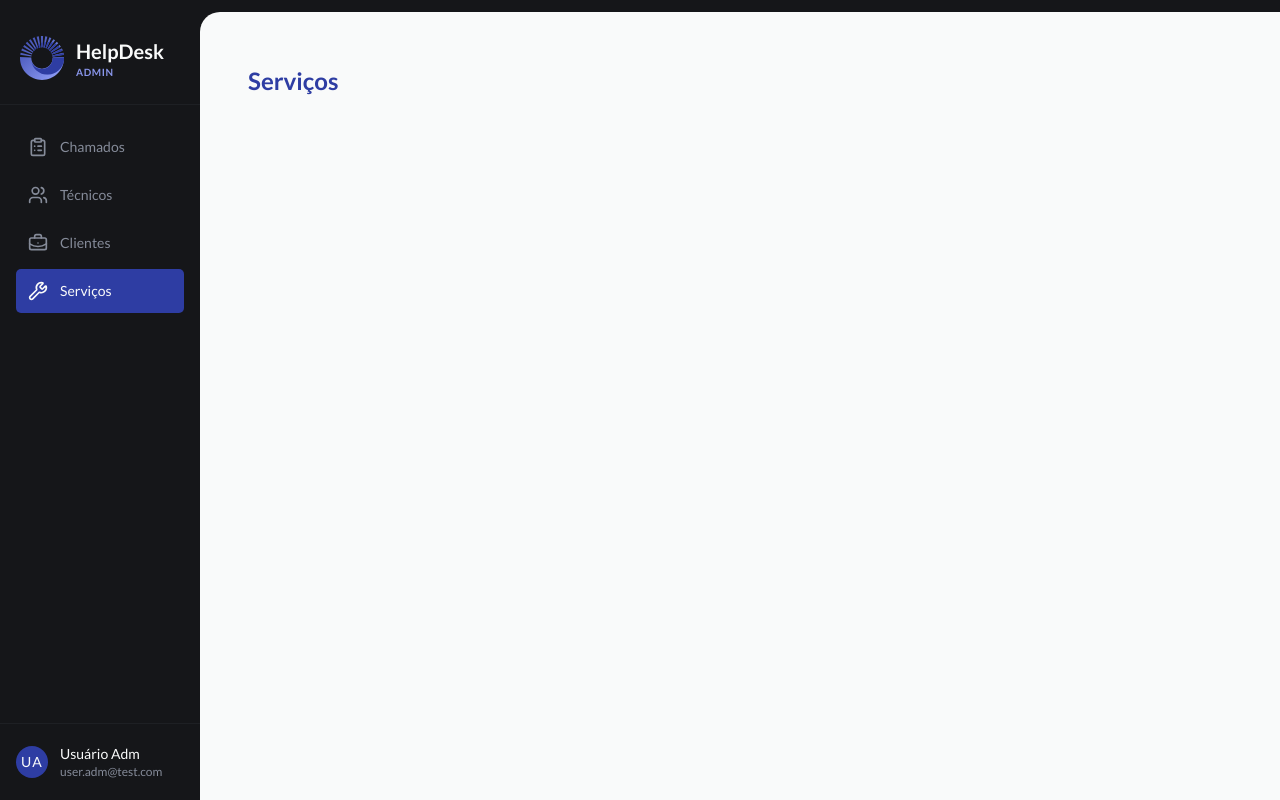
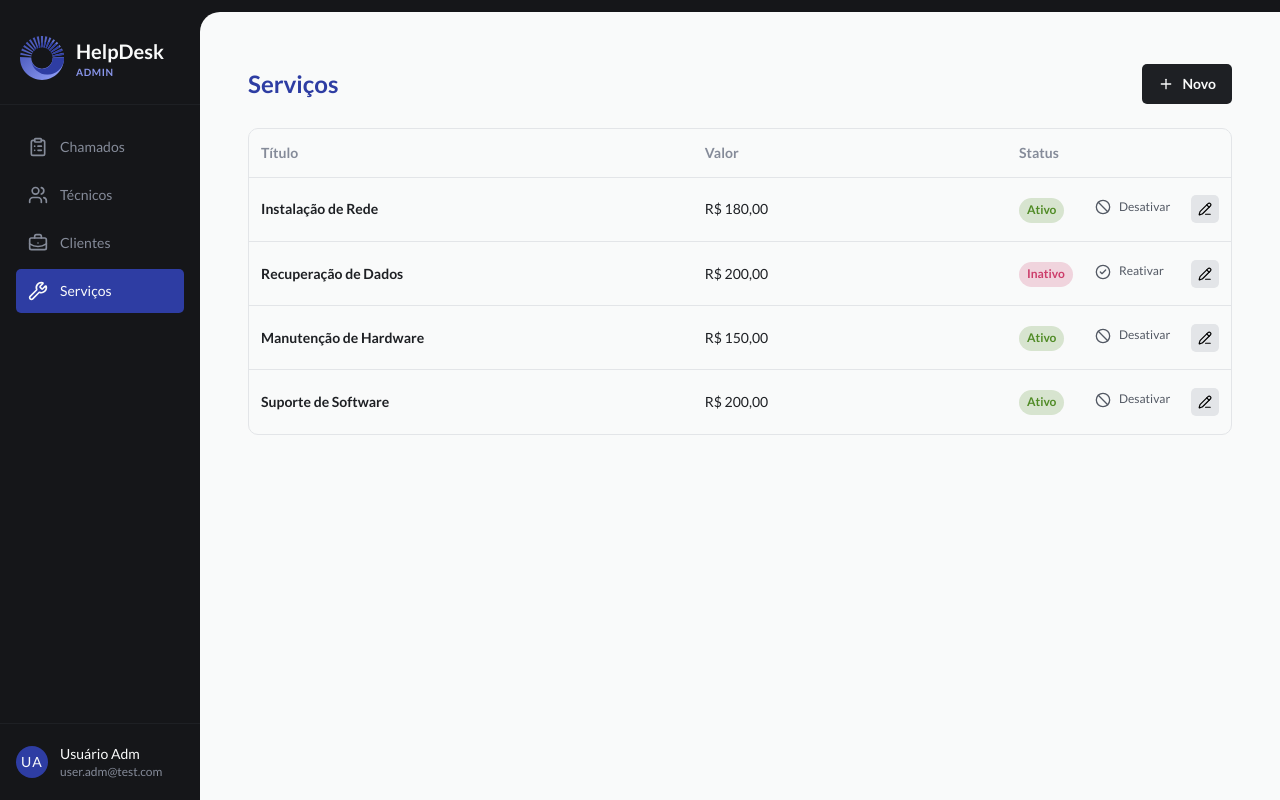
Before and after one commit to LuizGuimaraesz/helpdesk-web, a React (Vite) app: page /services in a window 1280 px wide. Built offline with nearby package versions, Linux system fonts and the light colour scheme; no server answers.

Commit message:
feat: implement services management with ServiceRow and ServicesList components

```diff
--- /dev/null
+++ b/src/components/services/ServiceRow.tsx
@@ -0,0 +1,64 @@
+import { Ban, CircleCheck, PencilLine } from "lucide-react";
+import type { Service } from "../../types/service";
+import { formatAmount } from "../../utils/formatAmount";
+import { ServiceStatus } from "./ServiceStatus";
+
+type ServiceRowProps = {
+  service: Service;
+  isUpdatingStatus?: boolean;
+  onEdit?: (service: Service) => void;
+  onToggleStatus?: (service: Service) => Promise<void>;
+};
+
+export function ServiceRow({
+  service,
+  isUpdatingStatus = false,
+  onEdit,
+  onToggleStatus,
+}: ServiceRowProps) {
+  return (
+    <tr className="border-border h-16 border-b last:border-b-0">
+      <td className="text-foreground min-w-0 px-3 text-sm leading-[1.4] font-bold">
+        <p className="truncate">{service.title}</p>
+      </td>
+
+      <td className="text-foreground px-3 text-sm leading-[1.4] whitespace-nowrap">
+        {formatAmount(service.amount)}
+      </td>
+
+      <td className="px-3">
+        <ServiceStatus active={service.active} />
+      </td>
+
+      <td className="px-3">
+        <button
+          type="button"
+          disabled={isUpdatingStatus}
+          className="text-muted hover:text-foreground focus-visible:outline-brand inline-flex cursor-pointer items-center gap-2 rounded-sm text-xs leading-[1.4] whitespace-nowrap transition-colors focus-visible:outline-2 focus-visible:outline-offset-2 disabled:cursor-not-allowed disabled:opacity-50"
+          aria-label={`${service.active ? "Desativar" : "Reativar"} o serviço ${service.title}`}
+          onClick={
+            onToggleStatus ? () => onToggleStatus(service) : undefined
+          }
+        >
+          {service.active ? (
+            <Ban aria-hidden="true" className="size-4 shrink-0" />
+          ) : (
+            <CircleCheck aria-hidden="true" className="size-4 shrink-0" />
+          )}
+          {service.active ? "Desativar" : "Reativar"}
+        </button>
+      </td>
+
+      <td className="px-3 text-center">
+        <button
+          type="button"
+          className="bg-border hover:bg-secondary-hover focus-visible:outline-brand mx-auto flex size-7 cursor-pointer items-center justify-center overflow-hidden rounded-[5px] transition-colors focus-visible:outline-2 focus-visible:outline-offset-2"
+          aria-label={`Editar o serviço ${service.title}`}
+          onClick={onEdit ? () => onEdit(service) : undefined}
+        >
+          <PencilLine aria-hidden="true" className="size-3.5" />
+        </button>
+      </td>
+    </tr>
+  );
+}
--- /dev/null
+++ b/src/components/services/ServiceStatus.tsx
@@ -0,0 +1,17 @@
+type ServiceStatusProps = {
+  active: boolean;
+};
+
+export function ServiceStatus({ active }: ServiceStatusProps) {
+  return (
+    <span
+      className={`inline-flex items-center justify-center rounded-full px-2 py-1 text-xs leading-[1.4] font-bold whitespace-nowrap ${
+        active
+          ? "bg-status-closed-background text-status-closed"
+          : "bg-status-open-background text-status-open"
+      }`}
+    >
+      {active ? "Ativo" : "Inativo"}
+    </span>
+  );
+}
--- /dev/null
+++ b/src/components/services/ServicesList.tsx
@@ -0,0 +1,64 @@
+import type { Service } from "../../types/service";
+import { ServiceRow } from "./ServiceRow";
+
+type ServicesListProps = {
+  services: Service[];
+  updatingServiceId?: string | null;
+  onEditService?: (service: Service) => void;
+  onToggleServiceStatus?: (service: Service) => Promise<void>;
+};
+
+export function ServicesList({
+  services,
+  updatingServiceId,
+  onEditService,
+  onToggleServiceStatus,
+}: ServicesListProps) {
+  return (
+    <div className="border-border w-full min-w-0 max-w-full overflow-x-auto rounded-[10px] border">
+      <table className="w-full min-w-[760px] table-fixed border-collapse">
+        <caption className="sr-only">Lista de serviços</caption>
+
+        <colgroup>
+          <col />
+          <col className="w-[32%]" />
+          <col className="w-[76px]" />
+          <col className="w-24" />
+          <col className="w-[52px]" />
+        </colgroup>
+
+        <thead>
+          <tr className="border-border text-placeholder h-12 border-b text-left text-sm leading-[1.4] font-bold">
+            <th scope="col" className="px-3">
+              Título
+            </th>
+            <th scope="col" className="px-3">
+              Valor
+            </th>
+            <th scope="col" className="px-3">
+              Status
+            </th>
+            <th scope="col">
+              <span className="sr-only">Alterar status</span>
+            </th>
+            <th scope="col">
+              <span className="sr-only">Editar</span>
+            </th>
+          </tr>
+        </thead>
+
+        <tbody>
+          {services.map((service) => (
+            <ServiceRow
+              key={service.id}
+              service={service}
+              isUpdatingStatus={service.id === updatingServiceId}
+              onEdit={onEditService}
+              onToggleStatus={onToggleServiceStatus}
+            />
+          ))}
+        </tbody>
+      </table>
+    </div>
+  );
+}
--- /dev/null
+++ b/src/data/services.ts
@@ -0,0 +1,28 @@
+import type { Service } from "../types/service";
+
+export const servicesMock: Service[] = [
+  {
+    id: "network-installation",
+    title: "Instalação de Rede",
+    amount: "180.00",
+    active: true,
+  },
+  {
+    id: "data-recovery",
+    title: "Recuperação de Dados",
+    amount: "200.00",
+    active: false,
+  },
+  {
+    id: "hardware-maintenance",
+    title: "Manutenção de Hardware",
+    amount: "150.00",
+    active: true,
+  },
+  {
+    id: "software-support",
+    title: "Suporte de Software",
+    amount: "200.00",
+    active: true,
+  },
+];
--- /dev/null
+++ b/src/pages/Services.tsx
@@ -0,0 +1,78 @@
+import { Plus } from "lucide-react";
+import { useState } from "react";
+import { AxiosError } from "axios";
+import { ServicesList } from "../components/services/ServicesList";
+import { servicesMock } from "../data/services";
+import { updateServiceStatus } from "../services/services";
+
+export function ServicesPage() {
+  const [services, setServices] = useState(servicesMock);
+  const [updatingServiceId, setUpdatingServiceId] = useState<string | null>(
+    null,
+  );
+
+  async function handleToggleServiceStatus(serviceId: string) {
+    const service = services.find((currentService) => currentService.id === serviceId);
+
+    if (!service) {
+      return;
+    }
+
+    try {
+      setUpdatingServiceId(serviceId);
+      await updateServiceStatus(serviceId, !service.active);
+
+      setServices((currentServices) =>
+        currentServices.map((currentService) =>
+          currentService.id === serviceId
+            ? { ...currentService, active: !currentService.active }
+            : currentService,
+        ),
+      );
+    } catch (error) {
+      if (error instanceof AxiosError) {
+        alert(
+          error.response?.data?.error ??
+            error.response?.data?.message ??
+            "Falha ao atualizar o status do serviço.",
+        );
+      } else {
+        alert("Não foi possível atualizar o status do serviço.");
+      }
+    } finally {
+      setUpdatingServiceId(null);
+    }
+  }
+
+  return (
+    <section
+      aria-labelledby="services-title"
+      className="flex min-w-0 flex-col gap-6"
+    >
+      <header className="flex items-center justify-between gap-4">
+        <h1
+          id="services-title"
+          className="text-brand text-2xl leading-[1.4] font-bold"
+        >
+          Serviços
+        </h1>
+
+        <button
+          type="button"
+          className="bg-foreground text-surface hover:bg-page focus-visible:outline-brand inline-flex h-10 cursor-pointer items-center justify-center gap-2 rounded-[5px] px-4 text-sm leading-[1.4] font-bold transition-colors focus-visible:outline-2 focus-visible:outline-offset-2"
+        >
+          <Plus aria-hidden="true" className="size-4" />
+          Novo
+        </button>
+      </header>
+
+      <ServicesList
+        services={services}
+        updatingServiceId={updatingServiceId}
+        onToggleServiceStatus={(service) =>
+          handleToggleServiceStatus(service.id)
+        }
+      />
+    </section>
+  );
+}
--- a/src/routes/Admin-routes.tsx
+++ b/src/routes/Admin-routes.tsx
@@ -1,6 +1,7 @@
 import { Route } from "react-router-dom";
 import { AppLayout } from "../components/layout/AppLayout";
 import { AdminPlaceholder } from "../pages/AdminPlaceholder";
+import { ServicesPage } from "../pages/Services";
 import { TicketByIdPage } from "../pages/TicketById";
 import { TicketsPage } from "../pages/Tickets";
 
@@ -13,6 +14,6 @@ export const adminRoute = (
       element={<AdminPlaceholder title="Técnicos" />}
     />
     <Route path="/clients" element={<AdminPlaceholder title="Clientes" />} />
-    <Route path="/services" element={<AdminPlaceholder title="Serviços" />} />
+    <Route path="/services" element={<ServicesPage />} />
   </Route>
 );
--- /dev/null
+++ b/src/services/services.ts
@@ -0,0 +1,5 @@
+import { api } from "./api";
+
+export async function updateServiceStatus(id: string, active: boolean) {
+  await api.patch(`/services/${id}/status`, { active });
+}
--- /dev/null
+++ b/src/types/service.ts
@@ -0,0 +1,6 @@
+export type Service = {
+  id: string;
+  title: string;
+  amount: string;
+  active: boolean;
+};
```
